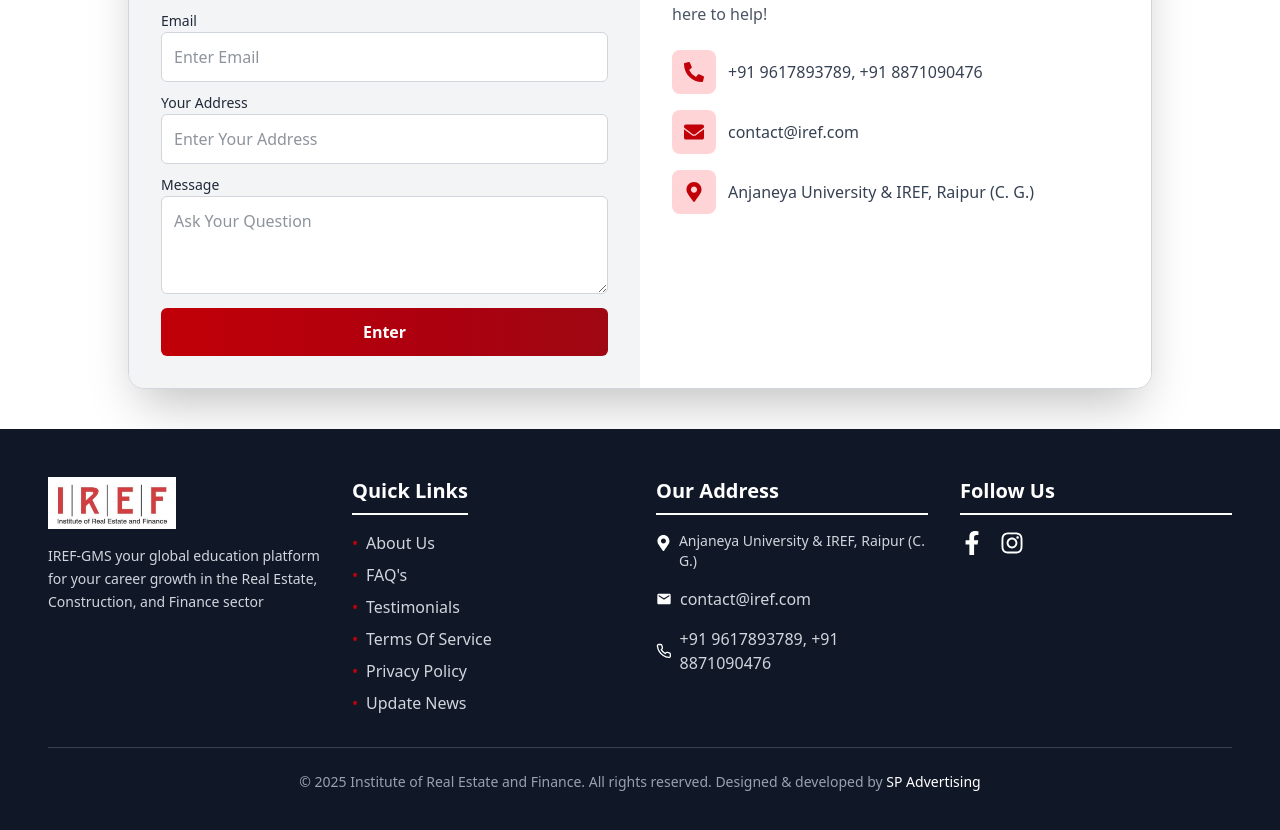
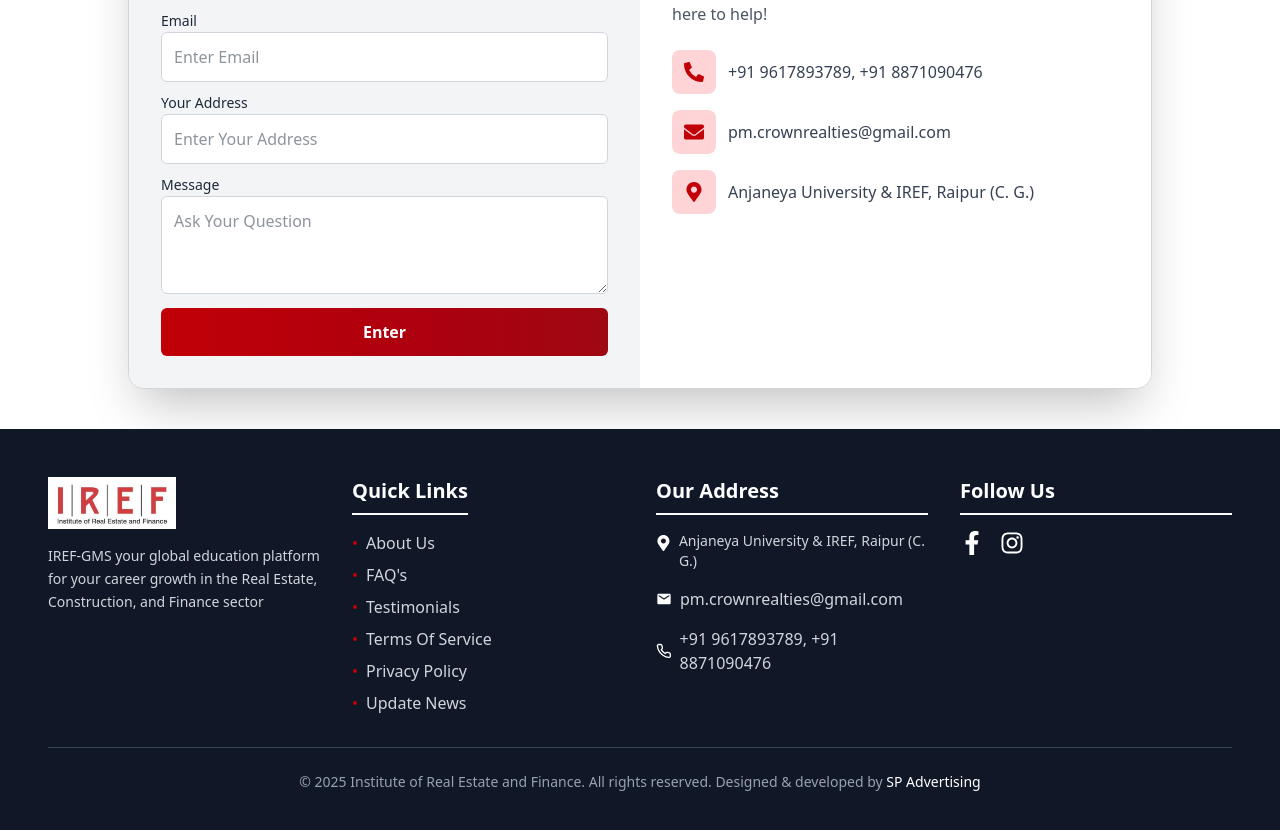
Before and after one commit to iref0725/iref, a React (Vite) app: page / in a window 1280 px wide. Shown: the part 9040-9870 px from the top of the page. Built offline with nearby package versions, Linux system fonts and the light colour scheme; a web font is replaced by a local one.

Commit message:
commit changes

```diff
--- a/src/Components/Footer.jsx
+++ b/src/Components/Footer.jsx
@@ -61,7 +61,7 @@ const Footer = () => {
           </div>
           <div className="flex items-center space-x-2">
             <MdEmail className="text-white" />
-            <span>contact@iref.com</span>
+            <span>pm.crownrealties@gmail.com</span>
           </div>
           <div className="flex items-center space-x-2">
             <FiPhone className="text-white" />
@@ -74,7 +74,7 @@ const Footer = () => {
     Follow Us
   </h3>
   <div className="flex space-x-4">
-    <a href="https://www.facebook.com" target="_blank" rel="noopener noreferrer" className="text-white hover:text-blue-500 text-2xl">
+    <a href="https://www.facebook.com/IREFofficialraipur" target="_blank" rel="noopener noreferrer" className="text-white hover:text-blue-500 text-2xl">
       <FaFacebookF />
     </a>
     <a href="https://www.instagram.com/instituteofrealestaterpr/" target="_blank" rel="noopener noreferrer" className="text-white hover:text-pink-500 text-2xl">
--- a/src/Homepage/Contact.jsx
+++ b/src/Homepage/Contact.jsx
@@ -110,7 +110,7 @@ const EnrollmentSection = () => {
               className="text-red-700 bg-red-500/20 p-3 rounded-lg"
               size={44}
             />
-            <span>contact@iref.com</span>
+            <span>pm.crownrealties@gmail.com</span>
           </div>
           <div className="flex items-center space-x-3">
             <FaMapMarkerAlt
```
